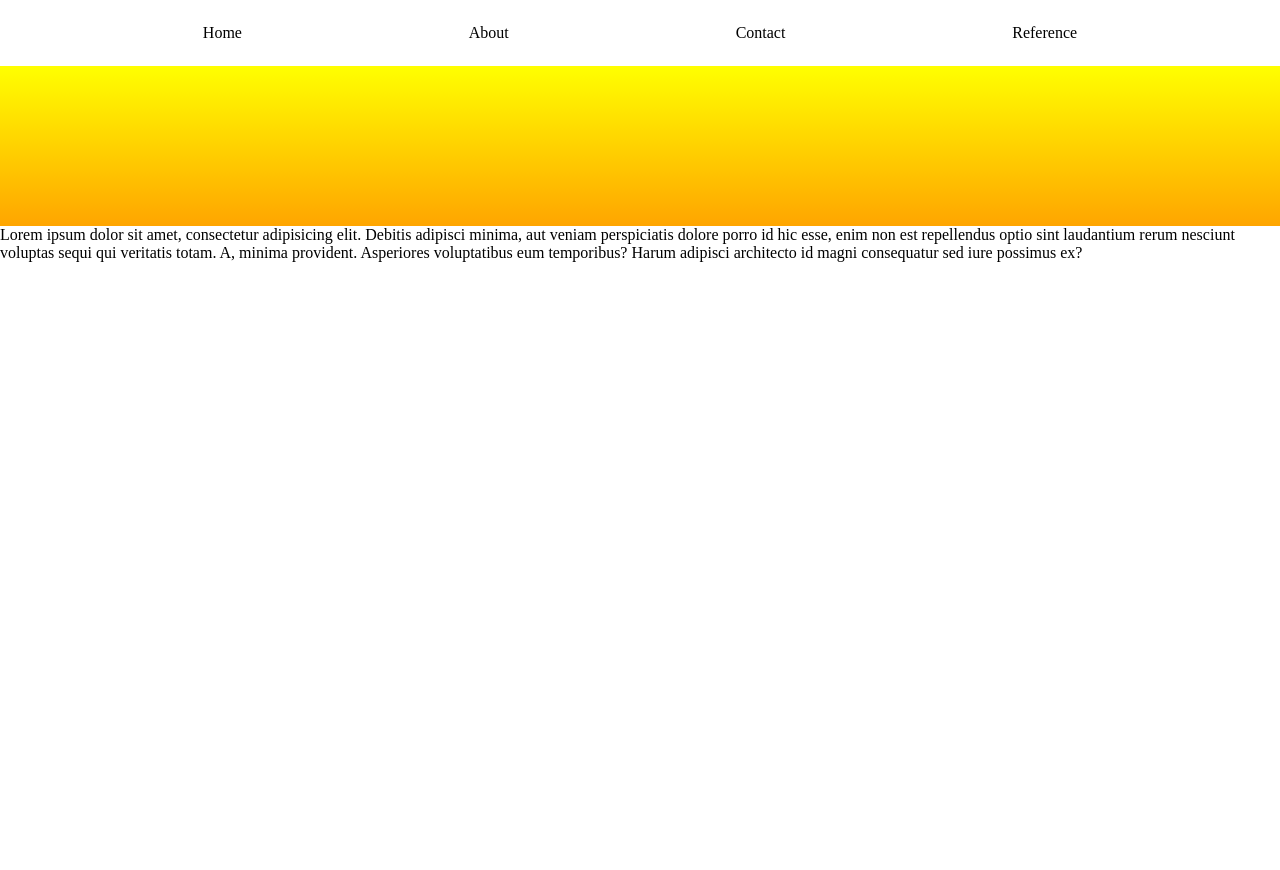
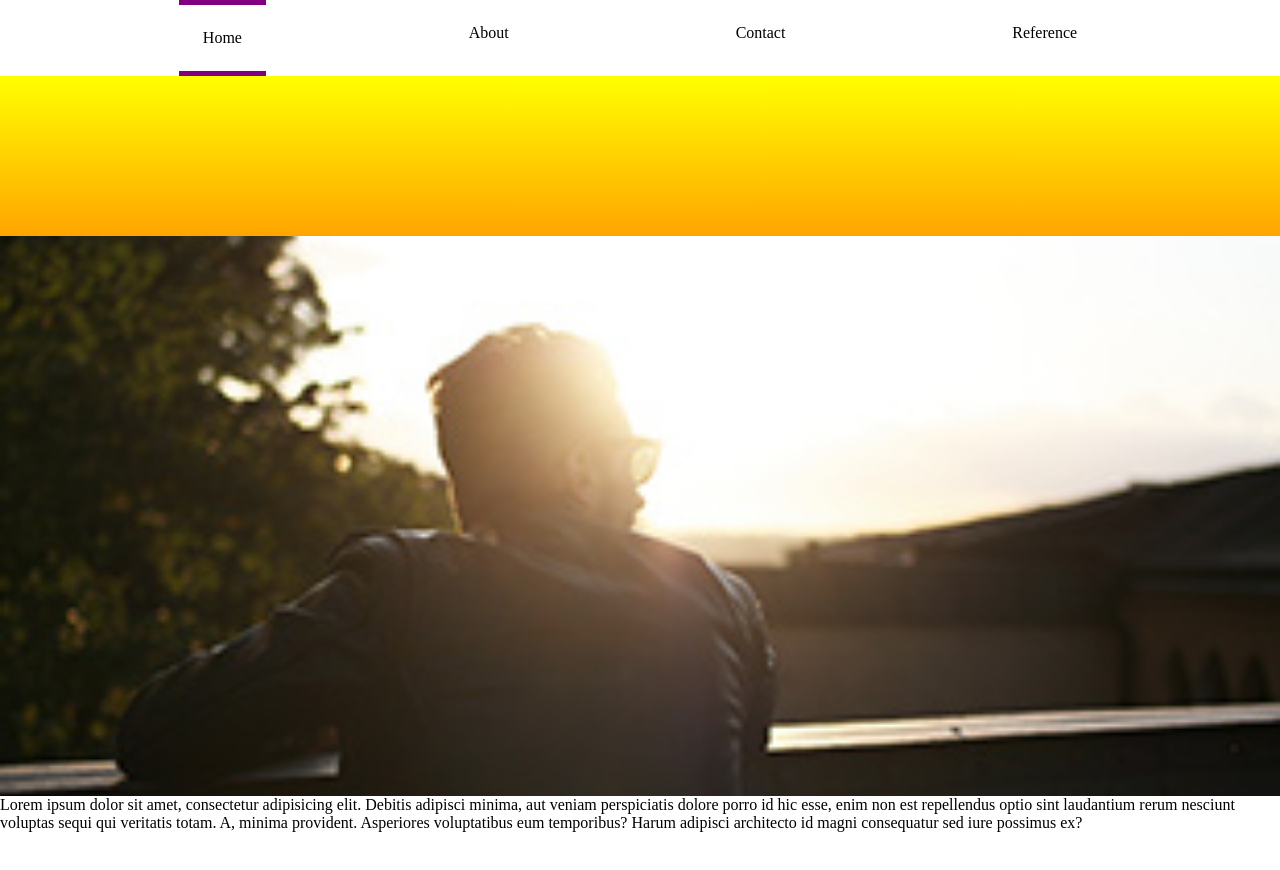
Before and after one commit to TKHTS/class-15, a plain HTML site: page index.html in a window 1280 px wide. Before the commit the page ends 800 px from the top, so only its background shows below. Drawn offline with Linux system fonts and the light colour scheme.

Commit message:
Change css file

```diff
--- a/css/style.css
+++ b/css/style.css
@@ -33,6 +33,8 @@ html {
     background-color: orange;
     color: whitesmoke;
     cursor: pointer;
+    -webkit-transition: background-color 1s;
+    transition: background-color 1s;
 }
 
 .gallery {
@@ -42,6 +44,9 @@ html {
     width: 100%;
     -ms-flex-wrap: wrap;
     flex-wrap: wrap;
+    gap: 20px 10px;
+    -ms-flex-pack: distribute;
+    justify-content: space-around;
 }
 
 .box {
@@ -58,4 +63,24 @@ html {
     -webkit-box-align: center;
     -ms-flex-align: center;
     align-items: center;
+    gap: 10%;
 }
+
+.fixed-background {
+    height: 70vh;
+    background-size: cover;
+    background-attachment: fixed;
+    background-image: url(../img/image1.png);
+}
+
+.scroll-background {
+    height: 40vh;
+}
+
+.active {
+    border-bottom: 5px solid purple;
+    border-top: 5px solid purple;
+}
+
+
+/*# sourceMappingURL=style.css.map */
```
